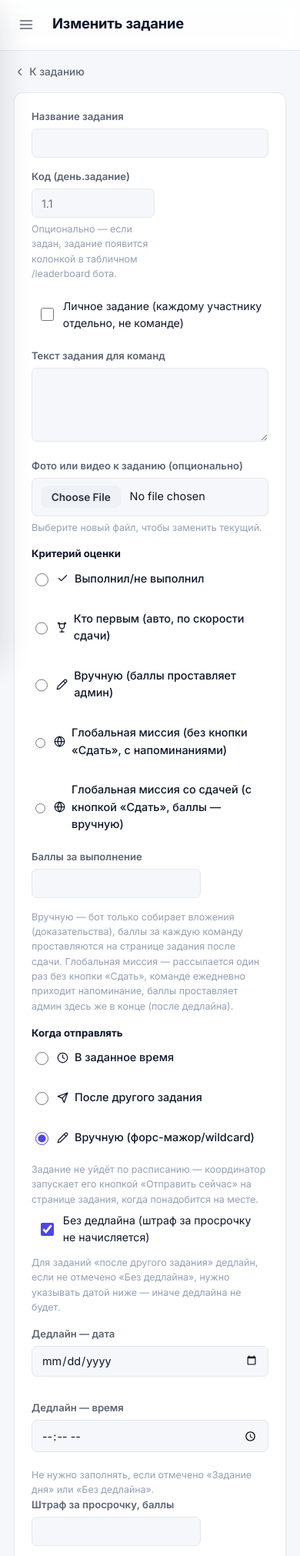
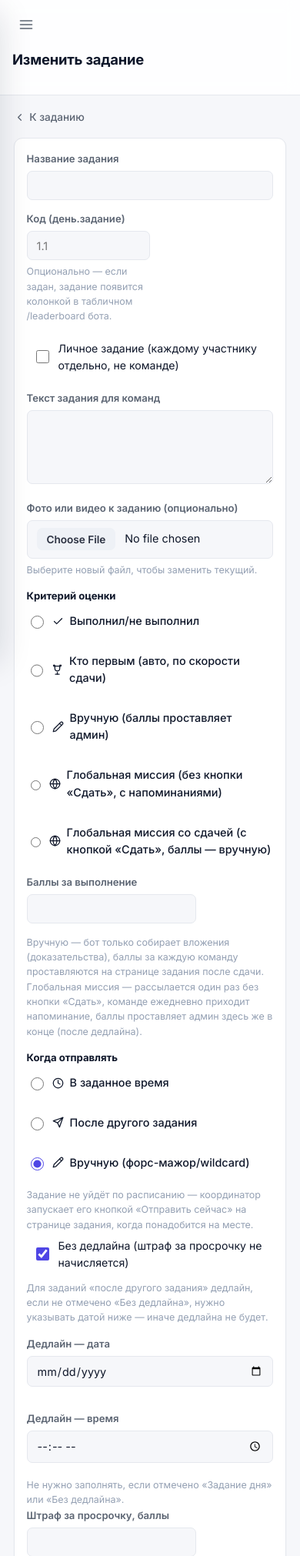
Before and after one commit to ROGi0228/lukoil-nomad, a FastAPI app: template src/admin_panel/templates/task_edit.html in a window 390 px wide. Shown: the top 2022 px of the page at 77% size. Run offline with FastAPI, Linux system fonts and the light colour scheme; the template is opened without the code that fills it, so the values that code supplies are empty; parts of the project's set-up code (start-up, migrations or seed data) failed here and were passed over.

Commit message:
Fix long task descriptions overflowing the page header, improve mobile layout
The task text used to be the page subtitle, so a long description took up
half the screen; now the header shows a one-line clamp and the full text
(with real line breaks preserved) lives in its own card in the body.

Also fixes the topbar overflowing sideways on phones when a task page has
several action buttons (Изменить / Отправить сейчас / Удалить рассылку) —
they now wrap onto their own row instead of running off-screen.

Co-Authored-By: Claude Sonnet 5 <noreply@anthropic.com>

```diff
--- a/src/admin_panel/static/style.css
+++ b/src/admin_panel/static/style.css
@@ -490,6 +490,9 @@ h1, h2, h3 {
     margin: 0.15rem 0 0;
     color: var(--text-muted);
     font-size: 0.85rem;
+    overflow: hidden;
+    text-overflow: ellipsis;
+    white-space: nowrap;
 }
 
 .topbar__actions {
@@ -819,6 +822,17 @@ h1, h2, h3 {
 .muted {
     color: var(--text-muted);
     font-size: 0.88rem;
+}
+
+/* Полный текст задания (task.description) — переносы строк из исходного текста
+   сохраняем как есть (white-space: pre-wrap), а не сворачиваем в один абзац, как
+   раньше было в topbar__subtitle. */
+.task-description {
+    margin: 0;
+    white-space: pre-wrap;
+    overflow-wrap: break-word;
+    font-size: 0.92rem;
+    line-height: 1.6;
 }
 
 .document-photo {
@@ -1231,5 +1245,51 @@ a.submission-chip:hover {
 
     .topbar {
         padding: 0.9rem 1rem;
+        flex-wrap: wrap;
+    }
+
+    /* Заголовок с кнопками (Изменить / Отправить сейчас / Удалить рассылку и
+       т.п.) — на узком экране действия уходят на отдельную строку и
+       переносятся сами, вместо того чтобы вылезать за край экрана в один
+       ряд без переноса (flex-shrink: 0 в .topbar__actions). */
+    .topbar__heading {
+        flex-basis: 100%;
+    }
+
+    .topbar__actions {
+        flex-wrap: wrap;
+        width: 100%;
+    }
+
+    .topbar__actions .inline-form,
+    .topbar__actions > .action-button,
+    .topbar__actions > .link-button {
+        flex: 1 1 auto;
+    }
+
+    .radio-row,
+    .checkbox-row {
+        min-width: 0;
+    }
+
+    .detail-card,
+    .actions,
+    .filters {
+        padding: 1rem;
     }
 }
+
+@media (max-width: 480px) {
+    .topbar__heading h1 {
+        overflow-wrap: break-word;
+    }
+
+    .form-row > .form-field {
+        min-width: 100%;
+    }
+
+    .table-actions {
+        flex-wrap: wrap;
+        gap: 0.5rem;
+    }
+}
--- a/src/admin_panel/templates/task_detail.html
+++ b/src/admin_panel/templates/task_detail.html
@@ -66,6 +66,11 @@
     {% endif %}
 </p>
 {% endif %}
+
+<section class="detail-card">
+    <h2 class="section-title">{{ icons.svg("clipboard-list", 16) }} Текст задания</h2>
+    <p class="task-description">{{ task.description }}</p>
+</section>
 
 {% if attachment_url %}
 <section class="detail-card">
```
